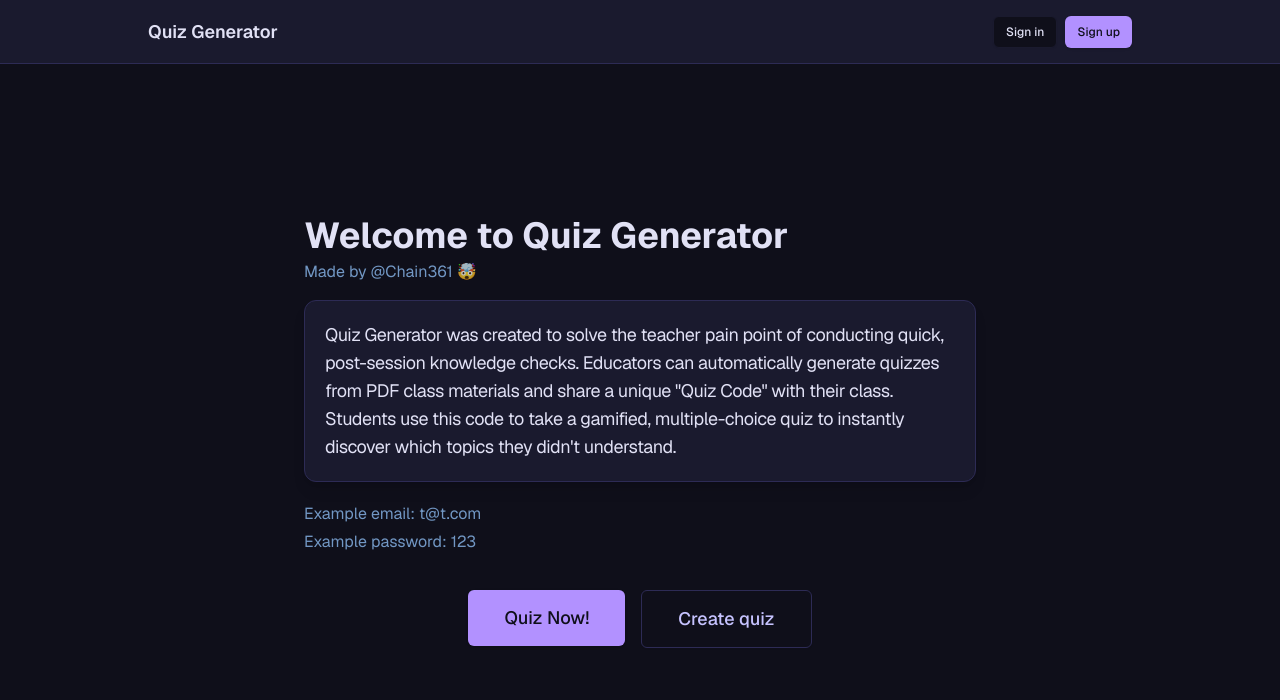
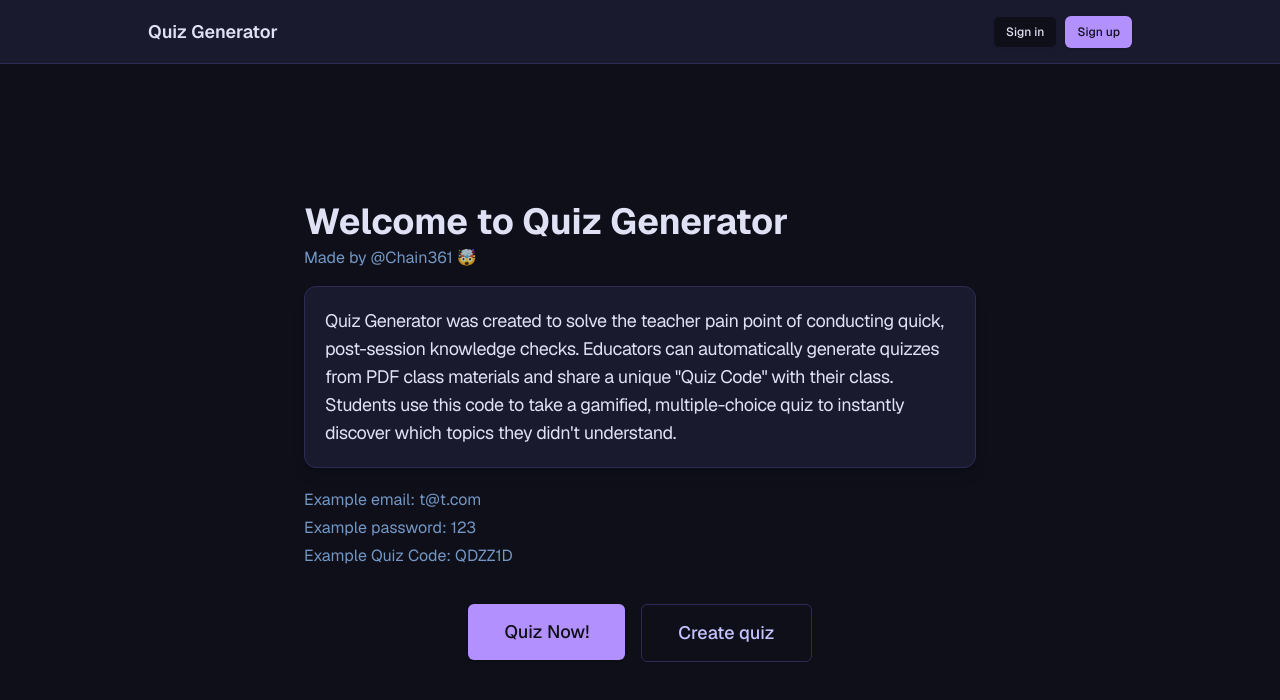
Before and after one commit to Chain361/quiz-generator, a Next.js app: page / in a window 1280 px wide. Shown: the top 700 px of the page. Built offline with nearby package versions, Linux system fonts and the light colour scheme; no server answers; some icons are missing.

Commit message:
example quiz

```diff
--- a/app/page.tsx
+++ b/app/page.tsx
@@ -34,6 +34,7 @@ export default function Home() {
           <div className="text-left w-full">
             <p className="mt-1 text-blue-300 opacity-75">Example email: t@t.com</p>
             <p className="mt-1 text-blue-300 opacity-75">Example password: 123</p>
+            <p className="mt-1 text-blue-300 opacity-75">Example Quiz Code: QDZZ1D</p>
           </div>
           <div className="flex gap-4 mt-5">
             <Button asChild className="bg-primary text-primary-foreground hover:bg-primary/90 py-7 px-9 text-lg">
```
